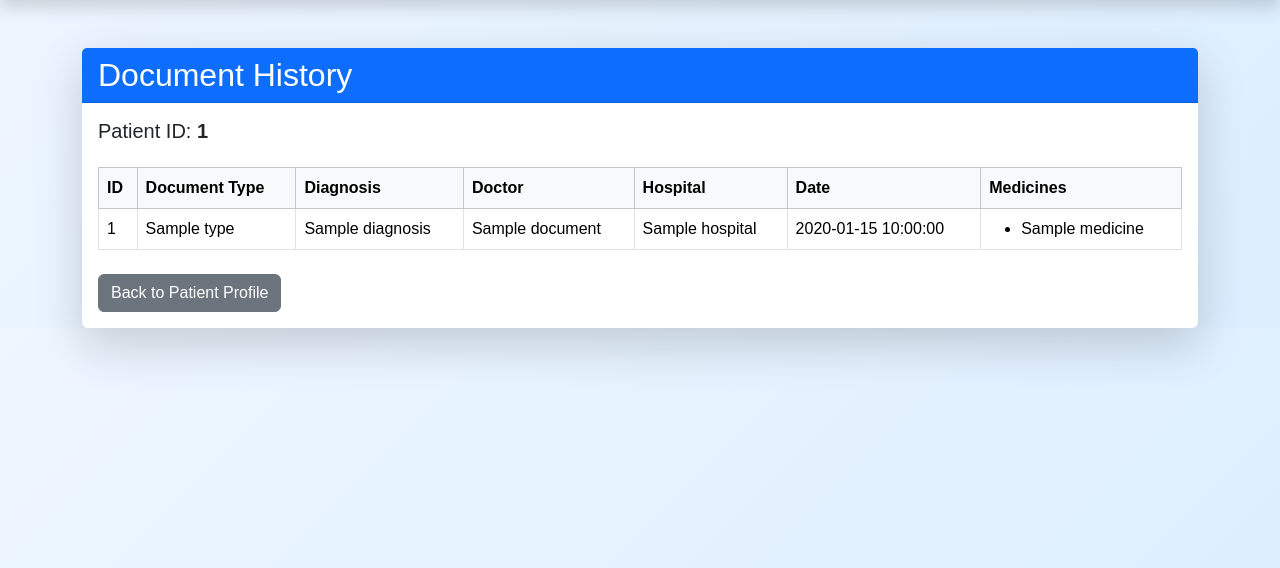
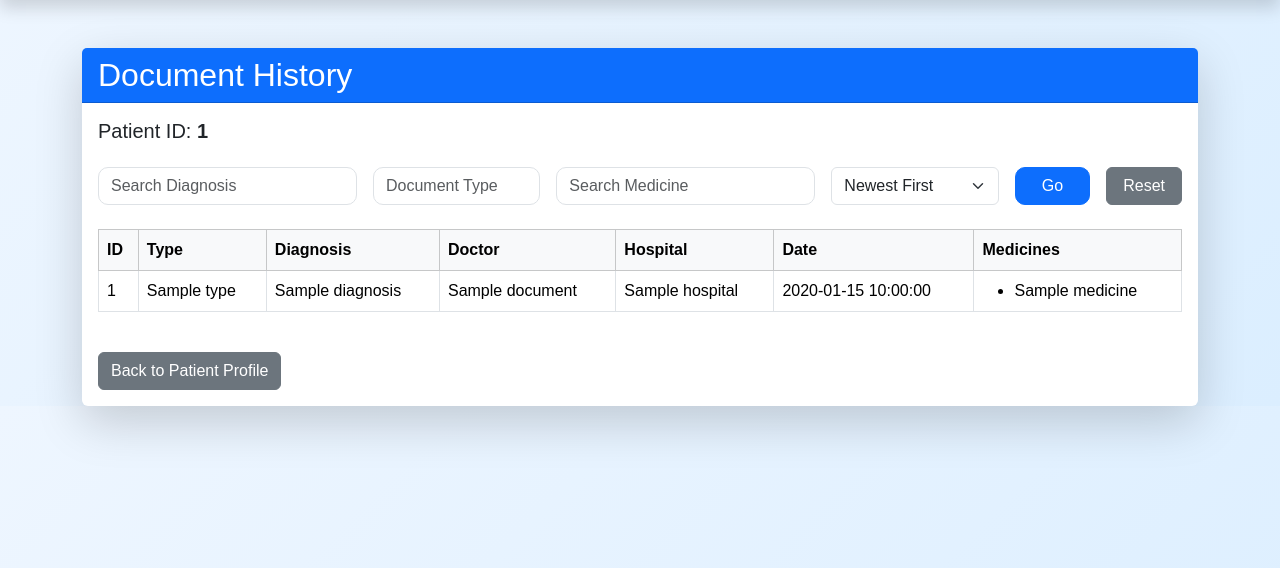
Before and after one commit to harinisharma-t/MediFlow, a Flask app: template templates/document_history.html in a window 1280 px wide. Shown: the part 56-624 px from the top of the page. Run offline with Flask 3, Linux system fonts and the light colour scheme; the template is opened without the code that fills it: most values are stand-ins (such as "Sample title", 1, 10 or a date in 2020).

Commit message:
Day 7: Added prescription comparison and advanced document history

```diff
--- a/app.py
+++ b/app.py
@@ -26,7 +26,8 @@ from database.db import (
     get_recent_patients,
     patient_exists,
     get_patient_summary,
-    get_patient_documents
+    get_patient_documents,
+    compare_patient_prescriptions
 )
 
 app = Flask(__name__)
@@ -99,12 +100,41 @@ def patient_profile(patient_id):
 @app.route("/documents/<patient_id>")
 def document_history(patient_id):
 
-    documents = get_patient_documents(patient_id)
+    diagnosis = request.args.get("diagnosis", "").strip()
+
+    document_type = request.args.get("type", "").strip()
+
+    medicine = request.args.get("medicine", "").strip()
+
+    sort = request.args.get("sort", "desc")
+
+    documents = get_patient_documents(
+        patient_id,
+        diagnosis,
+        document_type,
+        medicine,
+        sort
+    )
 
     return render_template(
         "document_history.html",
         patient_id=patient_id,
         documents=documents
+    )
+
+# =====================================================
+# Compare Prescriptions
+# =====================================================
+
+@app.route("/compare/<patient_id>")
+def compare_prescriptions(patient_id):
+
+    comparison = compare_patient_prescriptions(patient_id)
+
+    return render_template(
+        "compare.html",
+        patient_id=patient_id,
+        comparison=comparison
     )
 
 # =====================================================
--- a/database/db.py
+++ b/database/db.py
@@ -339,12 +339,18 @@ def get_patient_summary(patient_id):
 
     return None
 
-def get_patient_documents(patient_id):
+def get_patient_documents(
+    patient_id,
+    diagnosis="",
+    document_type="",
+    medicine="",
+    sort="desc"
+):
 
     connection = get_connection()
     cursor = connection.cursor()
 
-    cursor.execute("""
+    query = """
         SELECT
             id,
             type,
@@ -355,8 +361,31 @@ def get_patient_documents(patient_id):
             drug_name
         FROM documents
         WHERE patient_id = ?
-        ORDER BY id DESC
-    """, (patient_id,))
+    """
+
+    parameters = [patient_id]
+
+    if diagnosis:
+
+        query += " AND diagnosis LIKE ?"
+        parameters.append(f"%{diagnosis}%")
+
+    if document_type:
+
+        query += " AND type LIKE ?"
+        parameters.append(f"%{document_type}%")
+
+    if medicine:
+
+        query += " AND drug_name LIKE ?"
+        parameters.append(f"%{medicine}%")
+
+    if sort == "asc":
+        query += " ORDER BY id ASC"
+    else:
+        query += " ORDER BY id DESC"
+
+    cursor.execute(query, parameters)
 
     rows = cursor.fetchall()
 
@@ -367,6 +396,7 @@ def get_patient_documents(patient_id):
     for row in rows:
 
         documents.append({
+
             "id": row[0],
             "type": row[1],
             "diagnosis": row[2],
@@ -374,9 +404,54 @@ def get_patient_documents(patient_id):
             "hospital": row[4],
             "date": row[5],
             "drug_name": json.loads(row[6])
+
         })
 
     return documents
+
+def compare_patient_prescriptions(patient_id):
+
+    connection = get_connection()
+    cursor = connection.cursor()
+
+    cursor.execute("""
+        SELECT drug_name, date
+        FROM documents
+        WHERE patient_id = ?
+        ORDER BY id DESC
+        LIMIT 2
+    """, (patient_id,))
+
+    rows = cursor.fetchall()
+
+    connection.close()
+
+    if len(rows) < 2:
+
+        return {
+            "latest_date": None,
+            "previous_date": None,
+            "added": [],
+            "removed": [],
+            "common": []
+        }
+
+    latest_medicines = set(json.loads(rows[0][0]))
+    previous_medicines = set(json.loads(rows[1][0]))
+
+    added = sorted(list(latest_medicines - previous_medicines))
+    removed = sorted(list(previous_medicines - latest_medicines))
+    common = sorted(list(latest_medicines & previous_medicines))
+
+    return {
+
+        "latest_date": rows[0][1],
+        "previous_date": rows[1][1],
+        "added": added,
+        "removed": removed,
+        "common": common
+
+    }
 
 
 if __name__ == "__main__":
--- a/templates/document_history.html
+++ b/templates/document_history.html
@@ -40,7 +40,94 @@
 
             </h5>
 
+            <form method="GET" class="row g-3 mb-4">
+
+                <div class="col-lg-3 col-md-6">
+
+                    <input
+                        type="text"
+                        class="form-control"
+                        name="diagnosis"
+                        placeholder="Search Diagnosis"
+                        value="{{ request.args.get('diagnosis', '') }}">
+
+                </div>
+
+                <div class="col-lg-2 col-md-6">
+
+                    <input
+                        type="text"
+                        class="form-control"
+                        name="type"
+                        placeholder="Document Type"
+                        value="{{ request.args.get('type', '') }}">
+
+                </div>
+
+                <div class="col-lg-3 col-md-6">
+
+                    <input
+                        type="text"
+                        class="form-control"
+                        name="medicine"
+                        placeholder="Search Medicine"
+                        value="{{ request.args.get('medicine', '') }}">
+
+                </div>
+
+                <div class="col-lg-2 col-md-6">
+
+                    <select
+                        class="form-select"
+                        name="sort">
+
+                        <option value="desc"
+                        {% if request.args.get('sort','desc') == 'desc' %}
+                        selected
+                        {% endif %}>
+                            Newest First
+                        </option>
+
+                        <option value="asc"
+                        {% if request.args.get('sort') == 'asc' %}
+                        selected
+                        {% endif %}>
+                            Oldest First
+                        </option>
+
+                    </select>
+
+                </div>
+
+                <div class="col-lg-1 col-md-6">
+
+                    <button
+                        type="submit"
+                        class="btn btn-primary w-100">
+
+                        Go
+
+                    </button>
+
+                </div>
+
+                <div class="col-lg-1 col-md-6">
+
+                    <a
+                        href="/documents/{{ patient_id }}"
+                        class="btn btn-secondary w-100">
+
+                        Reset
+
+                    </a>
+
+                </div>
+
+            </form>
+
             {% if documents %}
+
+            <div class="table-responsive">
 
                 <table class="table table-bordered table-hover align-middle">
 
@@ -49,17 +136,11 @@
                         <tr>
 
                             <th>ID</th>
-
-                        <th>Document Type</th>
-
+                            <th>Type</th>
                             <th>Diagnosis</th>
-
                             <th>Doctor</th>
-
                             <th>Hospital</th>
-
                             <th>Date</th>
-
                             <th>Medicines</th>
 
                         </tr>
@@ -106,11 +187,13 @@
 
                 </table>
 
+            </div>
+
             {% else %}
 
             <div class="alert alert-warning">
 
-                No documents found for this patient.
+                No documents found matching the selected filters.
 
             </div>
 
@@ -118,7 +201,9 @@
 
             <div class="mt-4">
 
-                <a href="/patient/{{ patient_id }}" class="btn btn-secondary">
+                <a
+                    href="/patient/{{ patient_id }}"
+                    class="btn btn-secondary">
 
                     Back to Patient Profile
 
```
Also changed, not shown: templates/compare.html (added, +188 -0 lines), templates/patient_profile.html (+36 -17 lines). Lines whose indentation alone changed are shown as unchanged.
